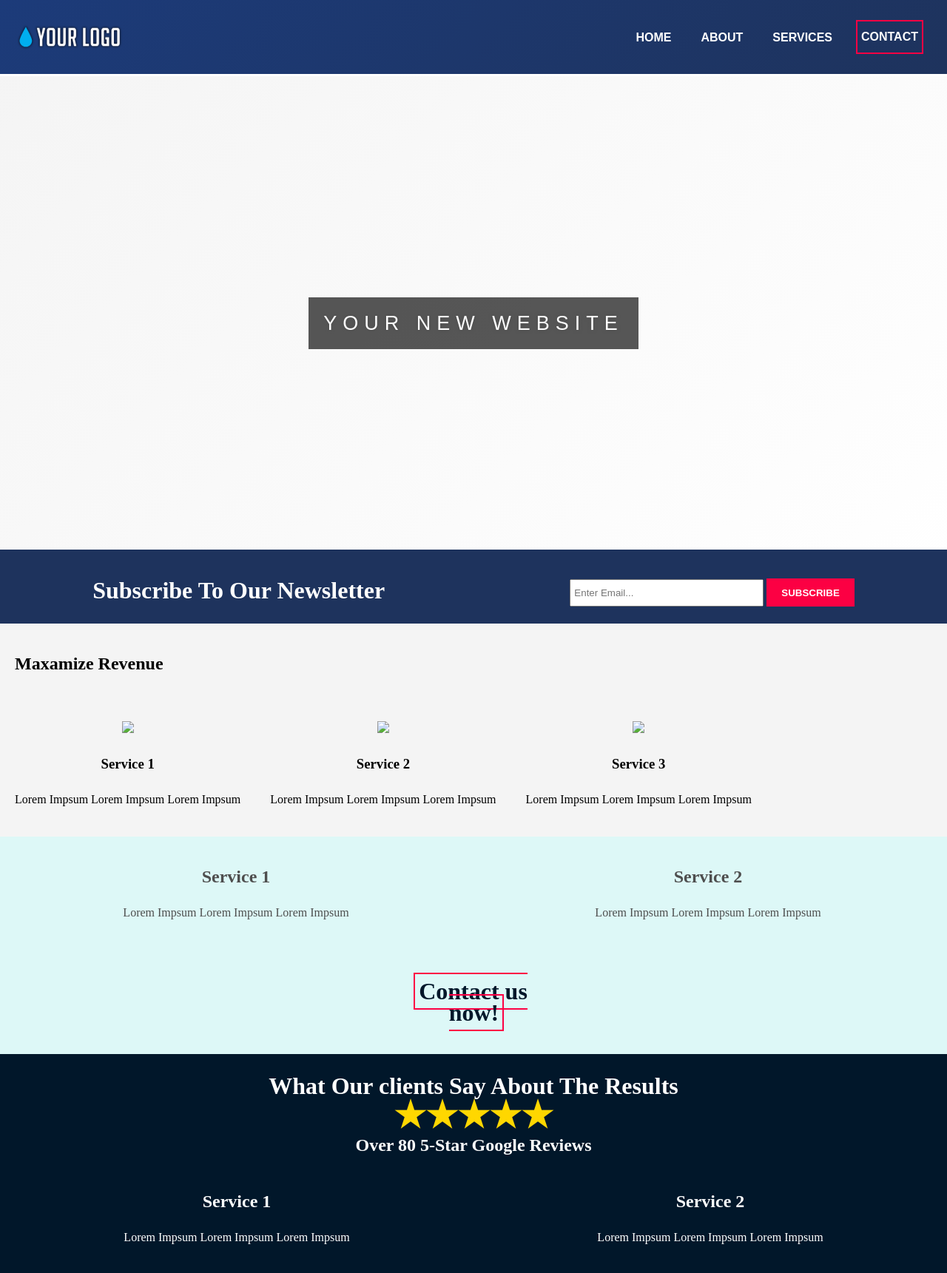
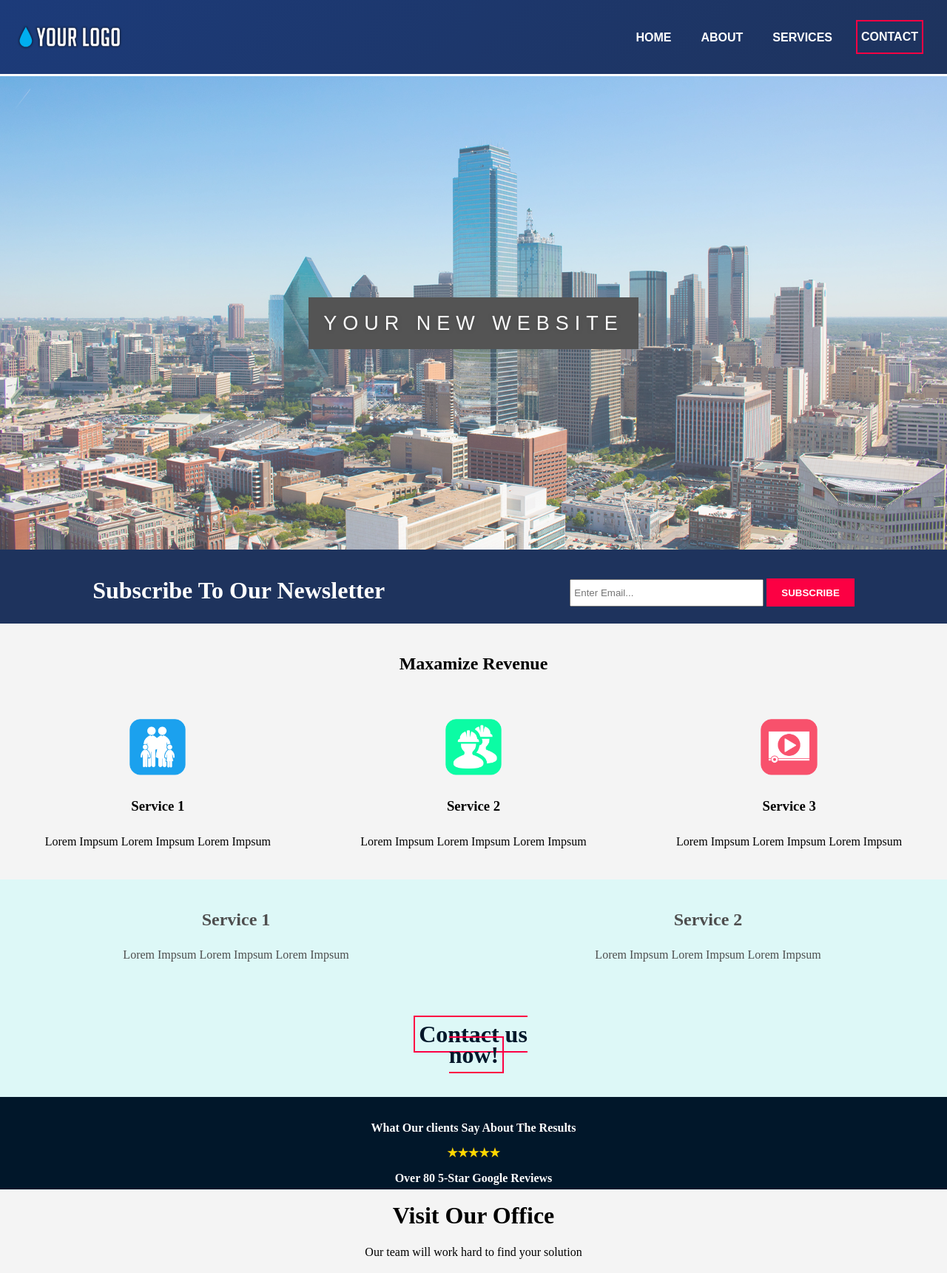
Before and after one commit to rickyhaswifi/entendy.com, a PHP site: page /CorpSite/index.html in a window 1280 px wide; the page is wider, and only the part inside the window is pictured. Shown: the top 1721 px of that part at 74% size. Run offline with PHP 8.4, Linux system fonts and the light colour scheme; some libraries are stand-ins or nearby versions.

Commit message:
Add files via upload

```diff
--- a/CorpSite/index.html
+++ b/CorpSite/index.html
@@ -98,17 +98,17 @@
 
 			<div class="row">
 				<div class="col-4">
-					<img src="file:///Users/Marketing/Documents/CorpSite/images/mobile-icons/immigration.png">
+					<img src="images/mobile-icons/immigration.png">
 					<h3>Service 1</h3>
 					<p>Lorem Impsum Lorem Impsum Lorem Impsum</p>
 				</div>
 				<div class="col-4">
-					<img src="file:///Users/Marketing/Documents/CorpSite/images/mobile-icons/workvisas.png">
+					<img src="images/mobile-icons/workvisas.png">
 					<h3>Service 2</h3>
 					<p>Lorem Impsum Lorem Impsum Lorem Impsum</p>
 				</div>
 				<div class="col-4">
-					<img src="file:///Users/Marketing/Documents/CorpSite/images/mobile-icons/video.png">
+					<img src="images/mobile-icons/video.png">
 					<h3>Service 3</h3>
 					<p>Lorem Impsum Lorem Impsum Lorem Impsum</p>
 				</div>
@@ -136,69 +136,33 @@
 	</div>
 			<div class="reviews">
 				<br>
-				<div style="color:white;padding:0px;">
-					<div style="color:white;padding:0px;">
-						<font face="Proxima Nova" size="6"><strong>What Our clients Say About The Results</strong></font>
+					<strong>What Our clients Say About The Results</strong>
+
+					<div style="color:gold;padding:5px;">
+						<strong>★★★★★</strong>
 					</div>
-					<div style="color:gold;padding:5px;">
-						<font face="Proxima Nova" size="10"><strong>★★★★★</strong></font>
-						<div style="color:white;padding:0px;">
-							<font face="Proxima Nova" size="5"><strong>Over 80 5-Star Google Reviews</strong></font>
-						</div>
-					</div>
-					<div class="row">
-						<div class="col-6">
-							<h2>Service 1</h2>
-							<p>Lorem Impsum Lorem Impsum Lorem Impsum</p>
-						</div>
-						<div class="col-6">
-							<h2>Service 2</h2>
-							<p>Lorem Impsum Lorem Impsum Lorem Impsum</p>
-						</div>
-					</div>
+							<strong>Over 80 5-Star Google Reviews</strong>
+
+				</div>
 					<div class="locations">
-						<div class="row">
-							<div class="col-12">
 								<h1>Visit Our Office</h1>
 								<p>Our team will work hard to find your solution</p>
-								<form>
-				<input placeholder="Enter zipcode..." type="text"> <button class="button_1" type="submit">Find office near you</button>
-			</form>
-							</div>
 
-						</div>
-  <div id="map"></div>
-<div id="offices">
-	<p>&nbsp;</p>
-	<p>&nbsp;</p>
-	<p>&nbsp;</p>
-	<a class="button loc" href="#">Location 1</a></br></br>
-	<a class="button loc" href="#">Location 2</a></br></br>
-	<a class="button loc" href="#">Location 3</a></br></br>
-	<a class="button loc" href="#">Location 4</a></br></br>
+		</div>
+<div id="content">
+<div class="one">Salt Lake City</div>
+<div class="two">LEHI</div>
+<div class="three">ST. GEORGE</div>
+<div class="four">LAS VEGAS</div>
+<div class="five"><div id="map"></div></div>
 </div>
+
 
 <!-- Replace the value of the key parameter with your own API key. -->
 <script async defer
 src="https://maps.googleapis.com/maps/api/js?key=AIzaSyBoi9li7hUf5sNhwjm3P6v9GAblYnMLLGs&callback=initMap">
 </script>
 
-<style>
-/* Always set the map height explicitly to define the size of the div
- * element that contains the map. */
-#map {
-  height: 480px;
-  width: 80%;
-  float: right;
-}
-
-#offices {
-  height: 480px;
-  width: 20%;
-  float: left;
-}
-
-</style>
 <script>
 function initMap() {
   // Styles a map in night mode.
@@ -294,10 +258,9 @@ function initMap() {
   });
 }
 </script>
-      <p>&nbsp;</p>
-
-						<img src="images/skyline.png">
+<p>&nbsp;</p>
 					</div>
+					<div class="sky"><img src="images/skyline.png"></div>
 					<div class="prefooter">
 						<div class="row">
 							<div class="col-6">
--- a/CorpSite/style.css
+++ b/CorpSite/style.css
@@ -4,7 +4,7 @@ body, html {
 	margin: 0;
 	line-height:1.8em;
 	color: black;
-	background-image: linear-gradient(-45deg, white, #f4f4f4);
+	background-color: #f4f4f4;
 }
 
 .pimg1 {
@@ -22,7 +22,7 @@ body, html {
 }
 
 .pimg1 {
-	background-image:url("file:///Users/Marketing/Documents/CorpSite/images/dallas-1080.jpg");
+	background-image:url("images/dallas-1080.jpg");
 	min-height:80%;
 }
 
@@ -301,7 +301,7 @@ li {
 	width: 250px;
 }
 
-.tech .row{
+.tech {
 	color: black;
 	background-color: #f4f4f4;
 	text-align: center;
```
Also changed, not shown: other parts of CorpSite/style.css (+59 -0 lines).
